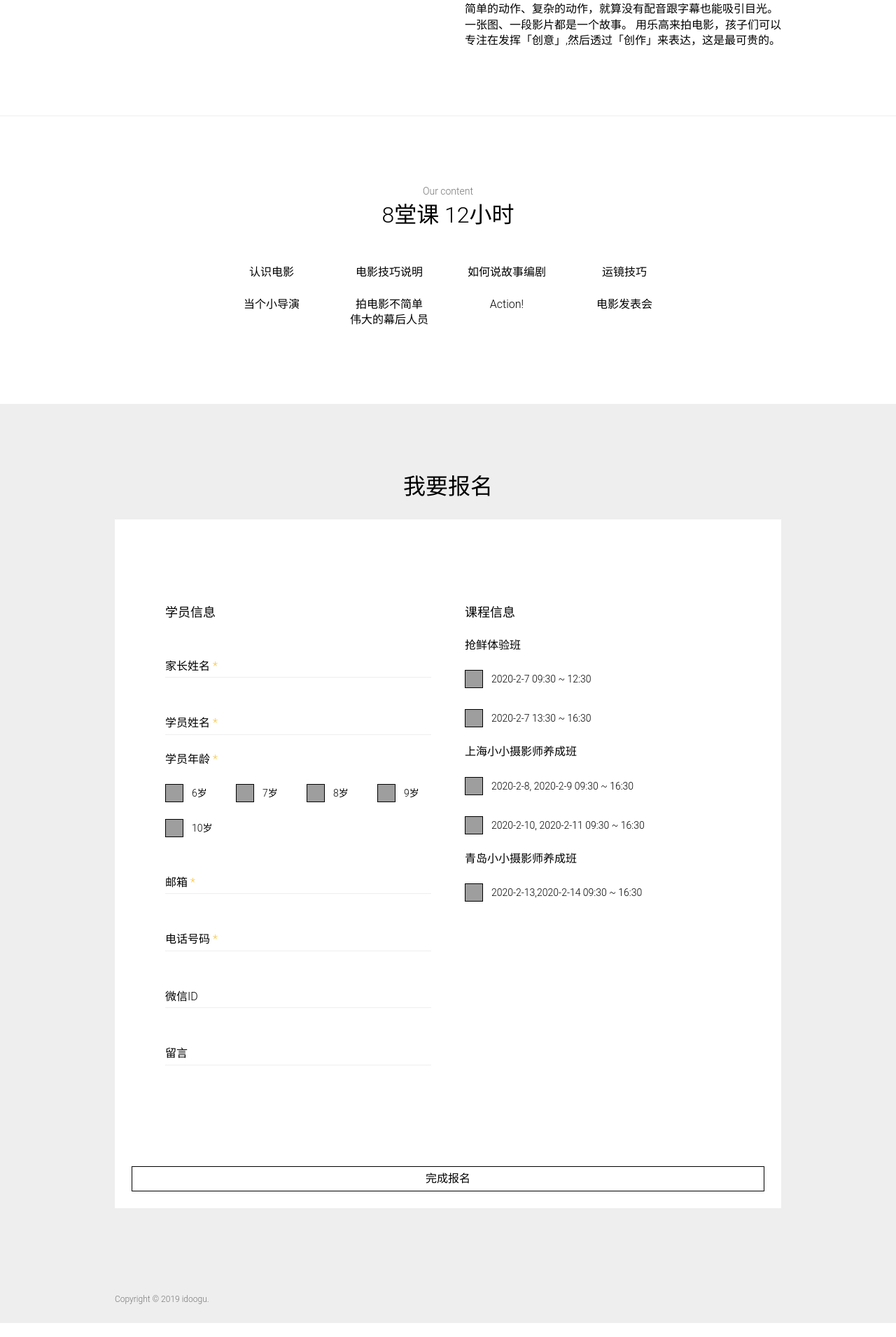
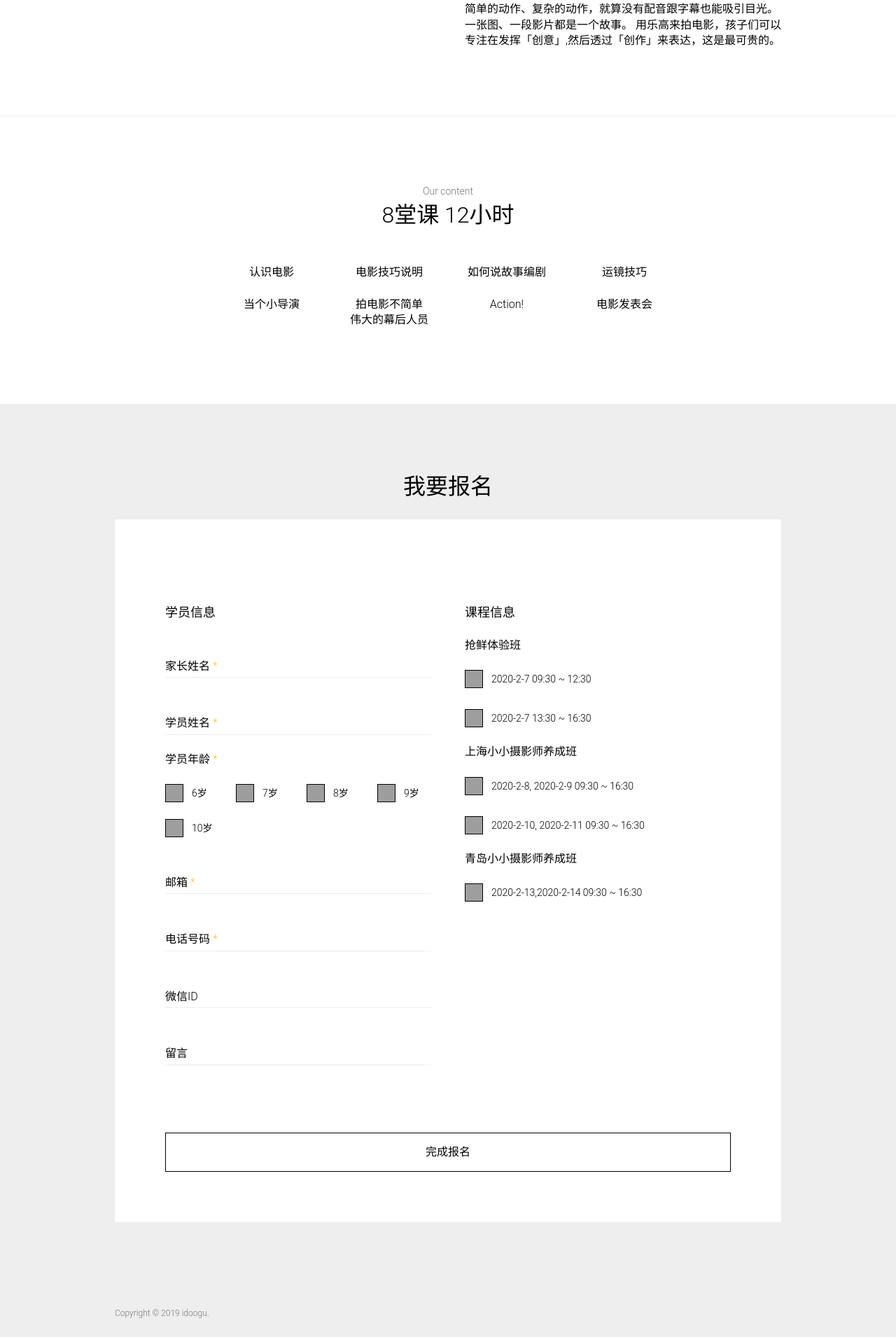
Before and after one commit to sayidly/idoogu, a Jekyll site: the page built from index.html, in a window 1280 px wide. Shown: the part 1406-3316 px from the top of the page at 70% size. Built offline with Jekyll 4.4.1, drawn with Linux system fonts in a browser that asks for light colours; some web fonts are replaced.

Commit message:
register form btn style

```diff
--- a/_includes/register.html
+++ b/_includes/register.html
@@ -119,7 +119,7 @@
         </div>
       </div>
     </section>
-    <footer class="margin-top-2x">
+    <footer class="main">
       <input class="button full-width" type="submit" value="{{ t.demo.form.submit }}" />
     </footer>
   </div>
--- a/_sass/custom/_register.scss
+++ b/_sass/custom/_register.scss
@@ -74,4 +74,13 @@
 
 form .main {
   padding: 0 48px;
+
+  @include breakpoint(mobile) {
+    padding: 0;
+  }
 }
+
+form .main .button {
+  margin-bottom: 48px;
+  padding: 16px 0;
+}
```
